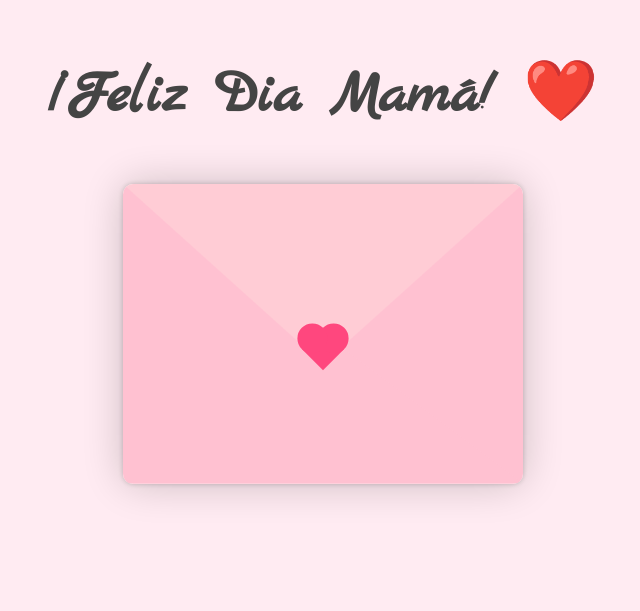
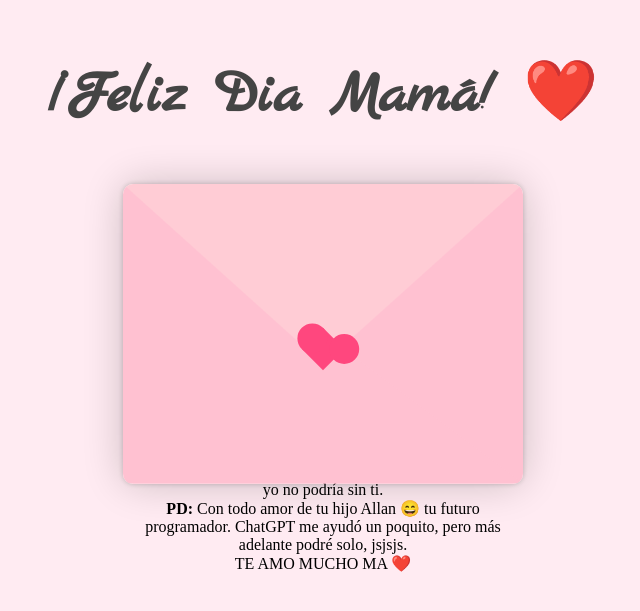
Before and after one commit to computer1011/carta-para-mama, a plain HTML site: page index.html in a window 1280 px wide. Shown: the part 131-742 px from the top of the page, without its empty margins (317-957 px from the left). Drawn offline with Linux system fonts and the light colour scheme.

Commit message:
Update index.html

```diff
--- a/index.html
+++ b/index.html
@@ -15,14 +15,19 @@
         <div class="envoltura-sobre">
             <div class="sobre">
                 <div class="carta">
-                    <div class="contenido">
-                        <strong>Querida Mamá</strong>
-                        <p>
-                            HOLA MADRE , feliz dia , solo te queria dar las gracias por tu amor y comprension que apesar de los errores o malas palabras yo sin ti no podria vivir , esto es de parte de tu futuro hijo programador jejej y gracias por confiar en mi y estar para mi y nicol , te amamos mucho mami PD:chatgpt me ayudo un poco corrigiendo pero al futuro podre solo jajaja
-                        </p>
-                    </div>
-                </div>
-            </div>
+                    <div class="contenido-carta">
+  <h1>Hola madre ❤️</h1>
+  <p>
+    Feliz día. Solo te quiero dar las gracias por tu paciencia y amor para mí ❤️.
+    Gracias por enseñarme y estar ahí a pesar de los problemas.
+    Perdón por las estresadas y malas palabras dichas sin pensar, porque a pesar de eso, yo no podría sin ti.
+  </p>
+  <p>
+    <strong>PD:</strong> Con todo amor de tu hijo Allan 😄 tu futuro programador.
+    ChatGPT me ayudó un poquito, pero más adelante podré solo, jsjsjs.
+  </p>
+  <p>TE AMO MUCHO MA ❤️</p>
+</div>
             <div class="corazon"></div>
             <div class="solapa-derecha"></div>
             <div class="solapa-izquierda"></div>
```
